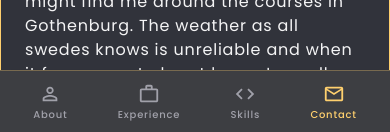
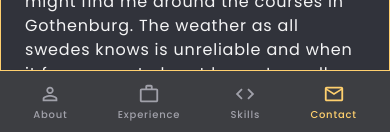
Before and after one commit to ErNoI/cv, a React (Vite) app: page / in a window 390 px wide. Shown: the part 710-842 px from the top of the page. Built offline with nearby package versions, Linux system fonts and the light colour scheme.

Commit message:
Fix SideNav component styling by removing opacity from border action class

```diff
--- a/src/components/SideNav.tsx
+++ b/src/components/SideNav.tsx
@@ -60,7 +60,7 @@ export const SideNav = () => {
   }
 
   return (
-    <nav className="fixed bottom-0 left-0 right-0 z-50 flex flex-row justify-around border-t border-action/30 bg-secondary px-2 py-2 shadow-lg sm:bottom-auto sm:left-auto sm:right-4 sm:top-1/2 sm:w-auto sm:-translate-y-1/2 sm:flex-col sm:gap-2 sm:rounded-full sm:border-0 sm:px-2 sm:py-4">
+    <nav className="fixed bottom-0 left-0 right-0 z-50 flex flex-row justify-around border-t border-action bg-secondary px-2 py-2 shadow-lg sm:bottom-auto sm:left-auto sm:right-4 sm:top-1/2 sm:w-auto sm:-translate-y-1/2 sm:flex-col sm:gap-2 sm:rounded-full sm:border-0 sm:px-2 sm:py-4">
       {sections.map(({ id, label, Icon }) => (
         <div key={id} className="group relative flex items-center">
           {/* Tooltip — desktop only */}
```
